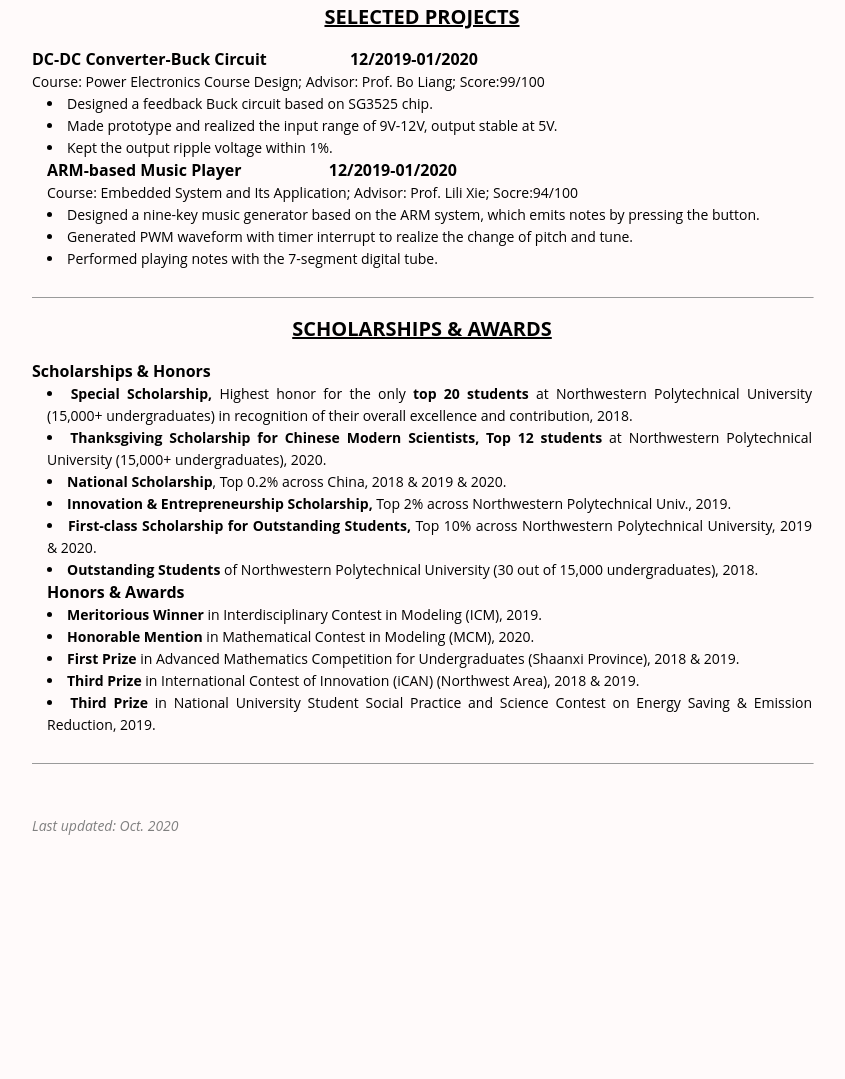
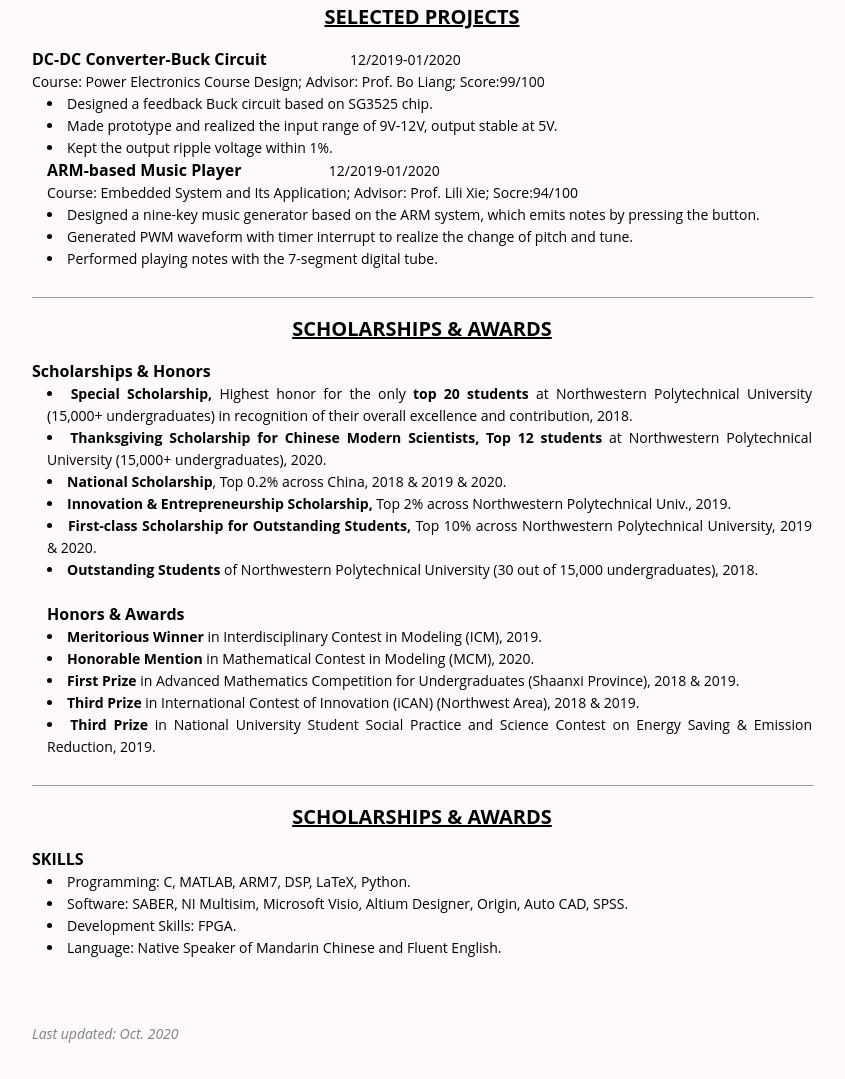
Before and after one commit to bowenzhangg/bowenzhangg1027.github.io, a plain HTML site: page index.html in a window 1280 px wide. Shown: the part 1826-2905 px from the top of the page, without its empty margins (218-1063 px from the left). Before the commit the page ends 2703 px from the top, so only its background shows below. Drawn offline with Linux system fonts and the light colour scheme; a web font is replaced by a local one.

Commit message:
Update index.html

```diff
--- a/index.html
+++ b/index.html
@@ -159,7 +159,7 @@ Bachelor of Engineering Degree in Electrical Engineering, expected
 			 <br>
 			<span style="font-size:12pt"><b>Research on Electrochromic Film Power System</b></span>
 			<br>Research Assistant; Advisor: Prof. Weilin Li
-			Designed the solar panel maximum power point tracking (MPPT) system and 220V single-ended flyback AC-DC module; completed the automatic switching system of photovoltaic, storage battery and mains.
+			<li>Designed the solar panel maximum power point tracking (MPPT) system and 220V single-ended flyback AC-DC module; completed the automatic switching system of photovoltaic, storage battery and mains.
 			<li>Realized the normality of the half-bridge inverter; obtained the inverter output of an AC 18V symmetrical square wave, which managed to drive the film to work.
 			<li>Developed the prototype of the entire system, successfully achieved all the design goals, and delivered the product to the industry.
 			<br>
@@ -198,13 +198,13 @@ Bachelor of Engineering Degree in Electrical Engineering, expected
         </h2>
         <div class="content">
           </ul>
-            <p><span style="font-size:12pt"><b>DC-DC Converter-Buck Circuit&nbsp &nbsp &nbsp &nbsp &nbsp &nbsp &nbsp &nbsp &nbsp &nbsp 12/2019-01/2020</b></span>
+            <p><span style="font-size:12pt"><b>DC-DC Converter-Buck Circuit&nbsp &nbsp &nbsp &nbsp &nbsp &nbsp &nbsp &nbsp &nbsp &nbsp </b></span>12/2019-01/2020
 			Course: Power Electronics Course Design; Advisor: Prof. Bo Liang; Score:99/100
 			<li>Designed a feedback Buck circuit based on SG3525 chip.
 			<li>Made prototype and realized the input range of 9V-12V, output stable at 5V.
 			<li>Kept the output ripple voltage within 1%.
 			<br>
-			<span style="font-size:12pt"><b>ARM-based Music Player &nbsp &nbsp &nbsp &nbsp &nbsp &nbsp &nbsp &nbsp &nbsp &nbsp 12/2019-01/2020</b></span>
+			<span style="font-size:12pt"><b>ARM-based Music Player &nbsp &nbsp &nbsp &nbsp &nbsp &nbsp &nbsp &nbsp &nbsp &nbsp </b></span>12/2019-01/2020
 			<br>
 			Course: Embedded System and Its Application; Advisor: Prof. Lili Xie; Socre:94/100
 			<li>Designed a nine-key music generator based on the ARM system, which emits notes by pressing the button.
@@ -232,6 +232,7 @@ Polytechnical University (15,000+ undergraduates), 2020.
 University, 2019 & 2020.
 <li><b>Outstanding Students</b> of Northwestern Polytechnical University (30 out of 15,000 undergraduates), 2018.
 			 <br>
+			 <br>
 			<span style="font-size:12pt"><b>Honors & Awards</b></span>
 		<li><b>Meritorious Winner</b> in Interdisciplinary Contest in Modeling (ICM), 2019.
 	<li><b>Honorable Mention</b> in Mathematical Contest in Modeling (MCM), 2020.
@@ -241,6 +242,20 @@ University, 2019 & 2020.
 		  </ul>
         </div>
  <hr size="1" width="100%">
+	</div>
+       <div class="section summary">
+        <h2 class="section-header">
+          <span class="text">SCHOLARSHIPS & AWARDS</span>
+        </h2>
+        <div class="content">
+          </ul>
+			 <span style="font-size:12pt"><b>SKILLS</b></span>
+			<li>Programming: C, MATLAB, ARM7, DSP, LaTeX, Python.
+<li>Software: SABER, NI Multisim, Microsoft Visio, Altium Designer, Origin, Auto CAD, SPSS.
+<li>Development Skills: FPGA.
+<li>Language: Native Speaker of Mandarin Chinese and Fluent English.
+		  </ul>
+        </div>
         <div class="clear"></div>
       <div class="footer">
         <span style="color:#808080"><p><i>
```
